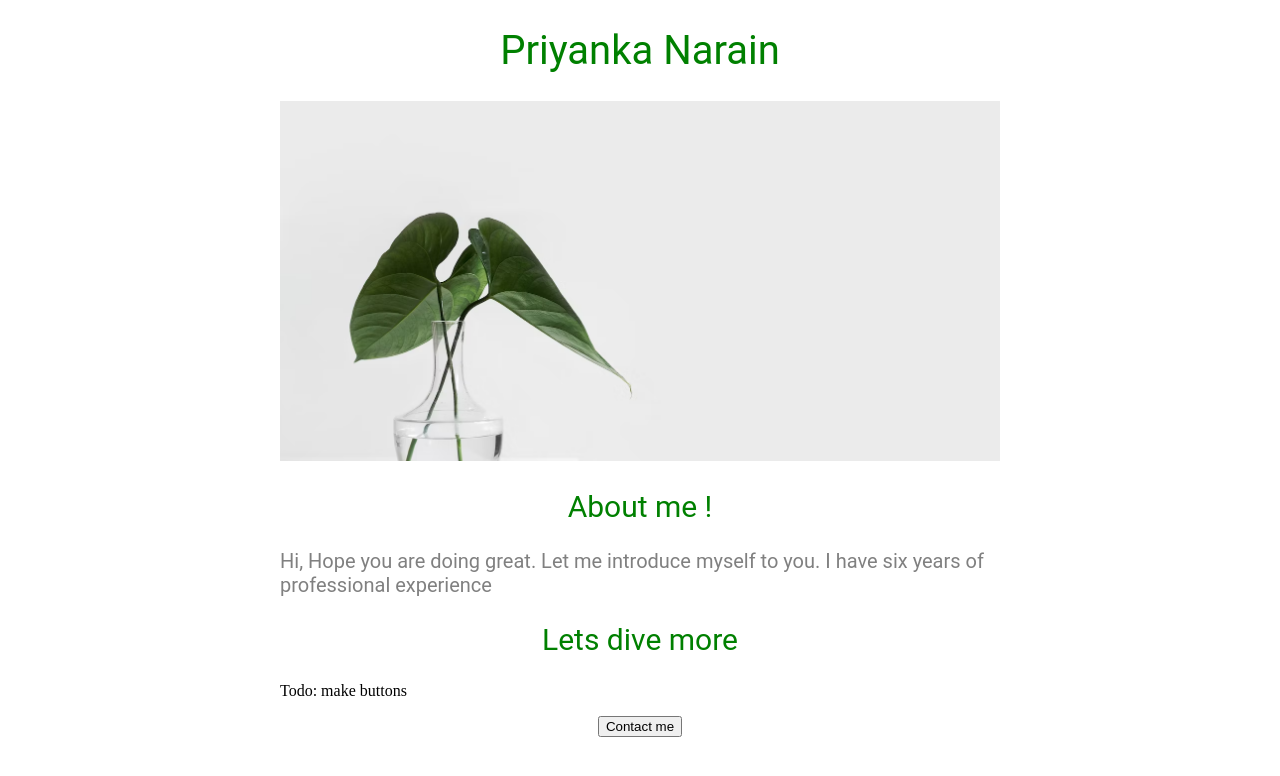
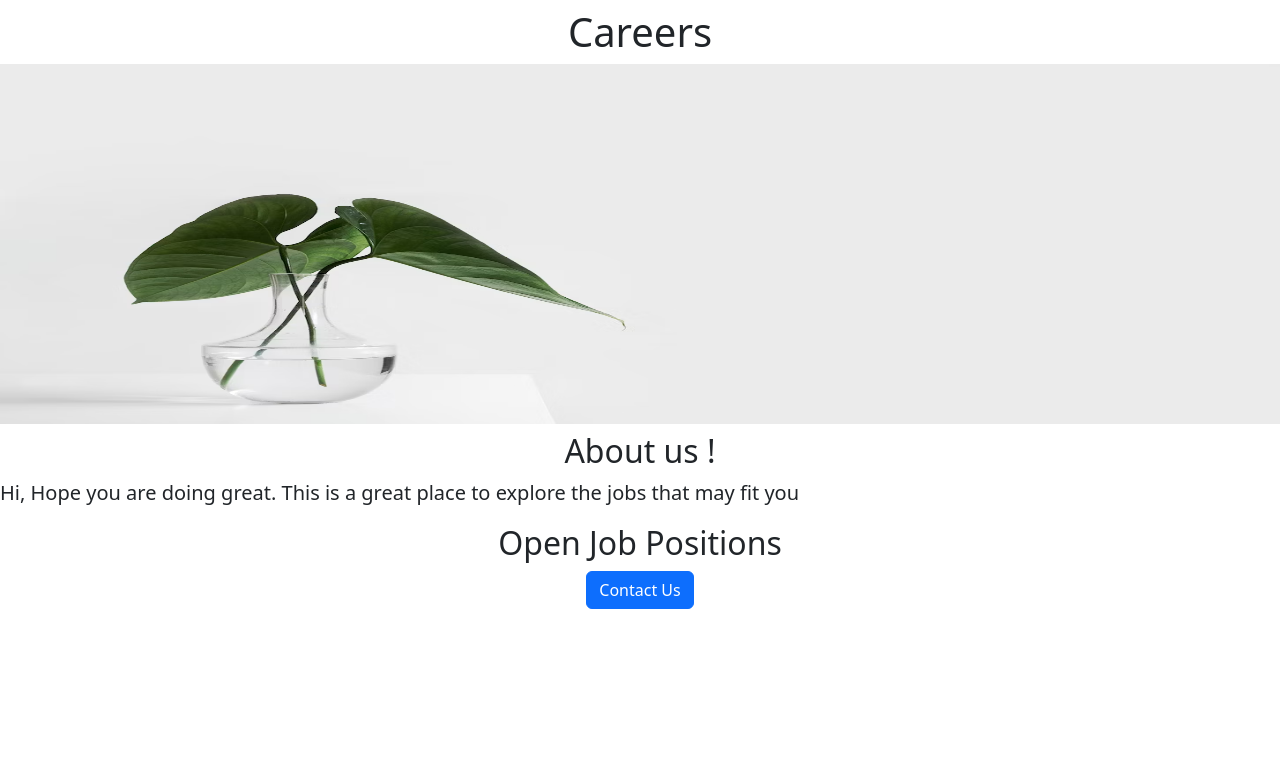
Before and after one commit to narain-priyanka/DNS, a Flask app: template templates/home.html in a window 1280 px wide. Shown: the top 776 px of the page. Run offline with Flask 3, Linux system fonts and the light colour scheme; the template is opened without the code that fills it, so the values that code supplies are empty.

Commit message:
Added json format of accessing information

```diff
--- a/app.py
+++ b/app.py
@@ -1,12 +1,32 @@
 # print(__name__) how a paticular script is invoked
 
-from flask import Flask,render_template
+from flask import Flask,render_template, jsonify
 
 app = Flask(__name__)
+JOBS=[{
+  'Job_title': "Software Engineer",
+  'Location': "New York",
+  'Salary': "$1,00,000"
+  },
+  {
+  'Job_title': "Data Engineer",
+  'Location': "New York",
+  'Salary': "$1,00,000"
+  },
+  {
+  'Job_title': "Data Analyst",
+  'Location': "New York",
+  'Salary': "$1,00,000"
+  }
+  ]
 
 @app.route("/")  # decorator @app applied to home page
 def helloworld():
-  return render_template('home.html')
+  return render_template('home.html',jobs=JOBS)
+
+@app.route("/api/jobs")  # decorator @app applied to home page
+def list_jobs():
+  return jsonify(JOBS)
 
 if __name__=="__main__":
   app.run(host='0.0.0.0',debug=True)
--- a/templates/home.html
+++ b/templates/home.html
@@ -1,56 +1,31 @@
 <!DOCTYPE HTML>
 <html>
   <head>
-    <title>Priyanka Narain Resume</title>
+    <meta charset="utf-8">
+    <meta name="viewport" content="width=device-width, initial-scale=1">
+    <link href="https://cdn.jsdelivr.net/npm/bootstrap@5.3.0/dist/css/bootstrap.min.css" rel="stylesheet" integrity="sha384-9ndCyUaIbzAi2FUVXJi0CjmCapSmO7SnpJef0486qhLnuZ2cdeRhO02iuK6FUUVM" crossorigin="anonymous">
     <style>
-      h1 {
-        font-size:40px;
-        font-family: Roboto;
-        font-weight: normal;
-        color: Green;
-        text-align: center;
-      }
-      #banner {
+      #banner{
+        height: 360px;
         width: 100%;
-        height: 360px;
-        object-fit: cover
-      }
-      h2 {
-        font-size:30px;
-        font-family: Roboto;
-        font-weight: normal;
-        color: green;
-        text-align: center;
-      }
-
-      .bodytext {
-        font-size:20px;
-        font-family: Roboto;
-        font-weight: normal;
-        color: grey;
-      }
-
-      #block1{
-        max-width: 720px;
-        margin: 0 auto 0 auto;
-      }
+        object-fit: center;
+     }
     </style>
+    <title>Zig Careers</title>
     <body>
-      <div id="block1">
-
-        <h1>Priyanka Narain</h1>
-
-        <img id='banner' src='https://career-website.priyan5.repl.co/static/Banner1.jpeg'>
-
-        <h2>About me !</h2>
-
-        <p class="bodytext">Hi, Hope you are doing great. Let me introduce myself to you. I have six years of professional experience</p>
-        <h2>Lets dive more</h2>
-
-        <p>Todo: make buttons</p>
-
-        <div style="text-align: center;">
-          <button>Contact me</button>
+      <div class=".container">
+        <h1 class="text-center mt-2 mb-2">Careers</h1>
+        <img class="img-fluid" id='banner' src='https://career-website.priyan5.repl.co/static/Banner1.jpeg'>
+        <h2 class="text-center mt-2 mb-2">About us !</h2>
+        <p class="lead">Hi, Hope you are doing great. This is a great place to explore the jobs that may fit you</p>
+        <h2 class="text-center mt-2 mb-2">Open Job Positions</h2>
+        <div>
+          {% for job in jobs: %}
+            {% include 'jobitem.html' %}
+          {% endfor %}
+        </div>
+        <div class="text-center">
+          <button class="btn btn-primary">Contact Us</button>
         </div>
 
     </body>
```
Also changed, not shown: templates/jobitem.html (added, +15 -0 lines).
